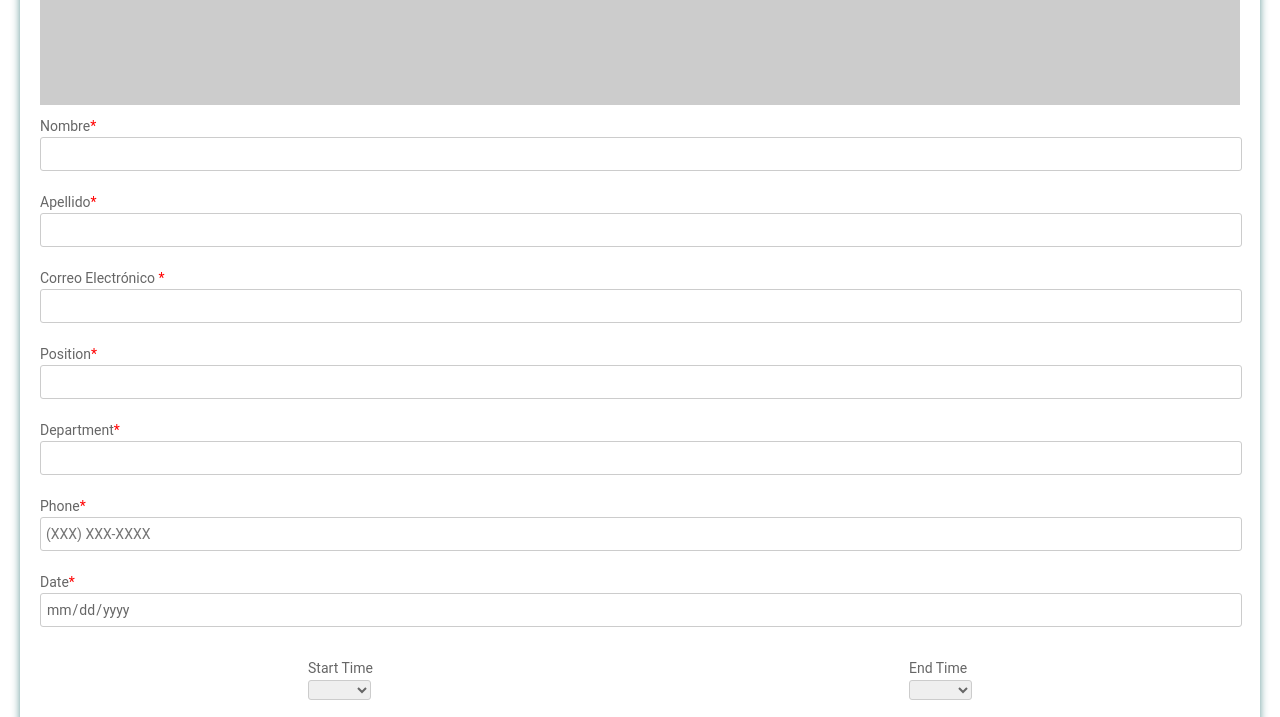
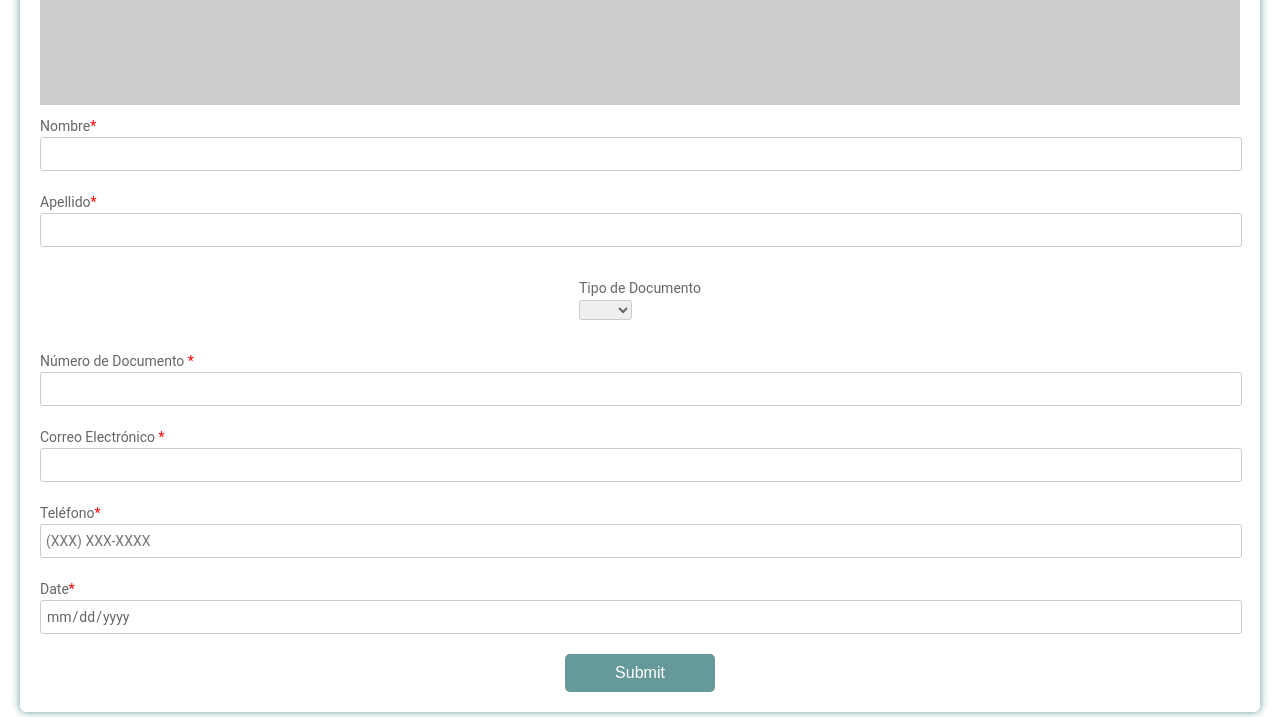
Before and after one commit to fArenasCeballos/Formulario_SENA, a plain HTML site: page ASSETS/INDEX.html in a window 1280 px wide. Shown: the part 235-952 px from the top of the page. Drawn offline with Linux system fonts and the light colour scheme; files that its build step writes are made by us from their sources; files whose address does not match are found by name.

Commit message:
Formulario1

```diff
--- a/ASSETS/INDEX.html
+++ b/ASSETS/INDEX.html
@@ -7,7 +7,6 @@
     <link rel="stylesheet" href="/Users/adsi-manana/Desktop/Formulario_SENA/ASSETS/CSS/INDEX.css">
     <title>Document</title>
 </head>
-<body>
     <body>
         <div class="testbox">
           <form action="/">
@@ -22,20 +21,29 @@
               <label for="email">Apellido<span>*</span></label>
               <input id="email" type="email" name="email" required/>
             </div>
+            <div class="flax">
+                <div class="item">
+                  <p>Tipo de Documento</p>
+                  <select>
+                    <option selected value="" disabled selected></option>
+                    <option value="8A" >C.C</option>
+                    <option value="9A">T.I</option>
+                    <option value="10A">P.E.P</option>
+                    <option value="11A">C.E</option>
+                    <option value="12P">P.P</option>
+                  </select>
+                </div>
+            </div>
+            <div class="item">
+                <label for="attendees">Número de Documento <span>*</span></label>
+                <input id="attendess" type="text" name="attendees" required/>
+              </div>
             <div class="item">
               <label for="attendees">Correo Electrónico <span>*</span></label>
               <input id="attendess" type="text" name="attendees" required/>
             </div>
             <div class="item">
-              <label for="position">Position<span>*</span></label>
-              <input id="position" type="text" name="position" required/>
-            </div>
-            <div class="item">
-              <label for="department">Department<span>*</span></label>
-              <input id="department" type="text" name="department" required/>
-            </div>
-            <div class="item">
-              <label for="phone">Phone<span>*</span></label>
+              <label for="phone">Teléfono<span>*</span></label>
               <input id="phone" type="number" placeholder="(XXX) XXX-XXXX"  name="phone" required/>
             </div>
             <div class="item">
@@ -43,51 +51,6 @@
               <input id="bdate" type="date" name="bdate" required/>
               <i class="fas fa-calendar-alt"></i>
             </div>
-            <div class="flax">
-              <div class="item">
-                <p>Start Time</p>
-                <select>
-                  <option selected value="" disabled selected></option>
-                  <option value="8A" >8 AM</option>
-                  <option value="9A">9 AM</option>
-                  <option value="10A">10 AM</option>
-                  <option value="11A">11 Am</option>
-                  <option value="12P">12 Pm</option>
-                  <option value="1P">1 Pm</option>
-                  <option value="2P">2 Pm</option>
-                  <option value="3P">3 Pm</option>
-                  <option value="4P">4 Pm</option>
-                  <option value="5P">5 Pm</option>
-                  <option value="6P">6 Pm</option>
-                  <option value="7P">7 Pm</option>
-                  <option value="8P">8 Pm</option>
-                </select>
-              </div>
-              <div class="item">
-                <p>End Time</p>
-                <select>
-                  <option selected value="" disabled selected></option>
-                  <option value="8A" >8 AM</option>
-                  <option value="9A">9 AM</option>
-                  <option value="10A">10 AM</option>
-                  <option value="11A">11 Am</option>
-                  <option value="12P">12 Pm</option>
-                  <option value="1P">1 Pm</option>
-                  <option value="2P">2 Pm</option>
-                  <option value="3P">3 Pm</option>
-                  <option value="4P">4 Pm</option>
-                  <option value="5P">5 Pm</option>
-                  <option value="6P">6 Pm</option>
-                  <option value="7P">7 Pm</option>
-                  <option value="8P">8 Pm</option>
-                </select>
-              </div>
-            </div>
-            <div class="item">
-              <label for="instructions">Special Instructions</label>
-              <textarea id="instructions" rows="3"></textarea>
-            </div>
-            <p><small>0/100 characters</small></p>
             <div class="btn-block">
               <button type="submit" href="/">Submit</button>
             </div>
```
